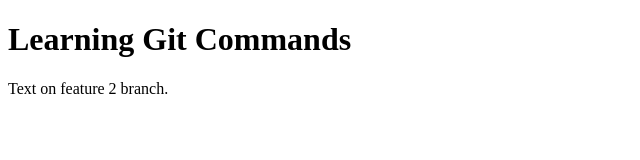
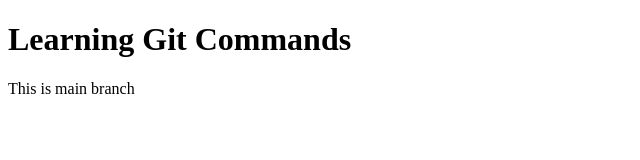
Before and after one commit to abhisheksinghnaol/secondgit, a plain HTML site: page index.html in a window 1280 px wide. Shown: the full height of the page, 0-640 px from the left. Drawn offline with Linux system fonts and the light colour scheme.

Commit message:
main branch

```diff
--- a/index.html
+++ b/index.html
@@ -7,6 +7,6 @@
   </head>
   <body>
     <h1>Learning Git Commands</h1>
-    <p>Text on feature 2 branch.</p>
+   <p>This is main branch</p>
   </body>
 </html>
```
